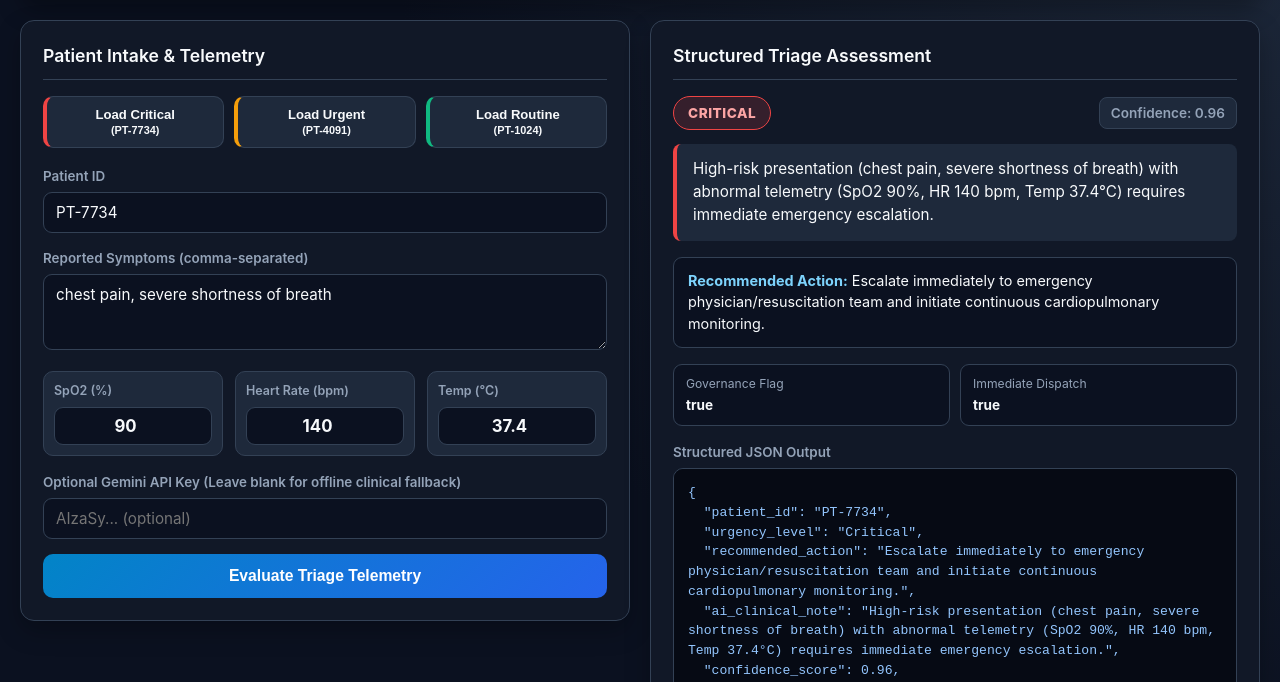
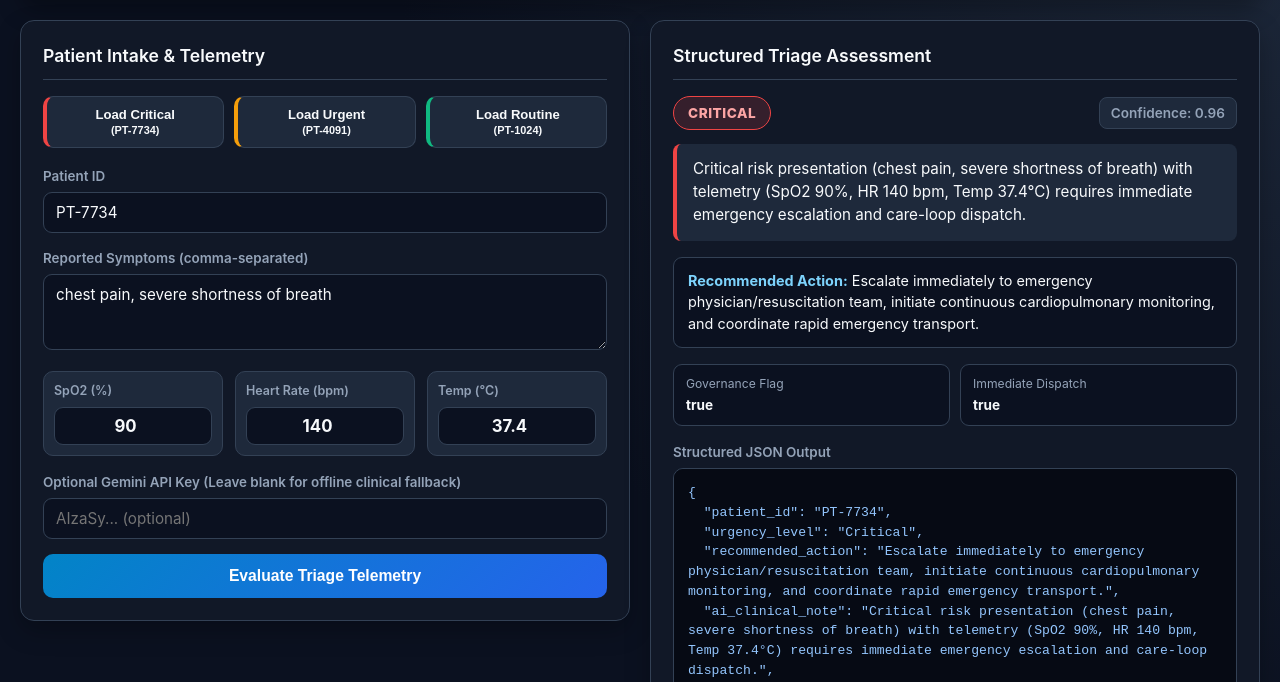
Before and after one commit to nileshritik2312-cyber/nio-omnicare, a plain HTML site: page index.html in a window 1280 px wide. Shown: the part 118-800 px from the top of the page. Drawn offline with Linux system fonts and the light colour scheme.

Commit message:
Refactor triage function with keyword handling
Refactor runDeterministicTriage function to include keyword arrays for critical, urgent, and routine symptoms. Update recommended actions and clinical notes based on urgency levels.

```diff
--- a/index.html
+++ b/index.html
@@ -502,38 +502,70 @@
       evaluateTriage();
     }
 
-    function runDeterministicTriage(payload) {
+ function runDeterministicTriage(payload) {
       const text = payload.symptoms.toLowerCase();
       const { spo2, heart_rate, temp } = payload;
+
+      const criticalKeywords = [
+        "chest pain", "severe shortness of breath", "shortness of breath",
+        "unconscious", "unresponsive", "fainting", "syncope",
+        "bleeding", "blood", "hemorrhage", "accident", "trauma",
+        "fracture", "head injury", "stroke", "paralysis", "slurred speech",
+        "seizure", "convulsion", "choking", "anaphylaxis", "severe allergic",
+        "poisoning", "overdose", "burns", "suicidal", "shock", "cyanosis",
+        "severe abdominal pain"
+      ];
+
+      const urgentKeywords = [
+        "fever", "high fever", "dizziness", "dizzy", "dehydration",
+        "vomiting", "persistent vomiting", "diarrhea", "infection",
+        "asthma", "wheezing", "moderate pain", "sprain", "burn",
+        "palpitations", "confusion", "migraine", "severe headache",
+        "ear pain", "urinary pain", "high blood pressure", "hypertension",
+        "low blood sugar", "hypoglycemia", "abnormal screening"
+      ];
+
+      const routineKeywords = [
+        "mild cough", "cough", "cold", "nasal congestion", "runny nose",
+        "sore throat", "mild headache", "fatigue", "tiredness",
+        "routine checkup", "follow-up", "follow up", "screening review",
+        "prescription refill", "vaccination", "mild rash", "minor ache",
+        "back stiffness", "seasonal allergy"
+      ];
+
+      const hasCriticalKeyword = criticalKeywords.some((kw) => text.includes(kw));
+      const hasUrgentKeyword = urgentKeywords.some((kw) => text.includes(kw));
+      const hasRoutineKeyword = routineKeywords.some((kw) => text.includes(kw));
 
       const isCritical =
         spo2 < 92 ||
         heart_rate > 130 ||
         heart_rate < 45 ||
-        text.includes("chest pain") ||
-        text.includes("shortness of breath") ||
-        text.includes("unconscious");
+        temp >= 40.5 ||
+        temp <= 35.0 ||
+        hasCriticalKeyword;
 
       const isUrgent =
         !isCritical &&
         (spo2 < 95 ||
           heart_rate > 105 ||
-          temp >= 38.5 ||
-          text.includes("fever") ||
-          text.includes("dizziness"));
+          heart_rate < 55 ||
+          temp >= 38.3 ||
+          hasUrgentKeyword);
 
       if (isCritical) {
         return {
           patient_id: payload.patient_id,
           urgency_level: "Critical",
           recommended_action:
-            "Escalate immediately to emergency physician/resuscitation team and initiate continuous cardiopulmonary monitoring.",
-          ai_clinical_note: `High-risk presentation (${payload.symptoms}) with abnormal telemetry (SpO2 ${spo2}%, HR ${heart_rate} bpm, Temp ${temp}°C) requires immediate emergency escalation.`,
+            "Escalate immediately to emergency physician/resuscitation team, initiate continuous cardiopulmonary monitoring, and coordinate rapid emergency transport.",
+          ai_clinical_note: `Critical risk presentation (${payload.symptoms}) with telemetry (SpO2 ${spo2}%, HR ${heart_rate} bpm, Temp ${temp}°C) requires immediate emergency escalation and care-loop dispatch.`,
           confidence_score: 0.96,
           governance_flag: true,
           metadata: {
             ui_badge_color: "red",
             requires_immediate_dispatch: true,
+            care_loop_status: "immediate_emergency_escalation",
             engine_mode: "deterministic_clinical_fallback",
             timestamp: new Date().toISOString()
           }
@@ -545,30 +577,36 @@
           patient_id: payload.patient_id,
           urgency_level: "Urgent",
           recommended_action:
-            "Prioritize clinician evaluation within 30 minutes and recheck vital signs every 15 minutes.",
-          ai_clinical_note: `Moderate-risk presentation (${payload.symptoms}) with borderline telemetry (SpO2 ${spo2}%, HR ${heart_rate} bpm, Temp ${temp}°C) warrants prompt clinical review.`,
+            "Prioritize clinician or community health center evaluation within 30–60 minutes, recheck vitals every 15 minutes, and log follow-up tracking.",
+          ai_clinical_note: `Urgent presentation (${payload.symptoms}) with telemetry (SpO2 ${spo2}%, HR ${heart_rate} bpm, Temp ${temp}°C) warrants timely clinical review to prevent deterioration.`,
           confidence_score: 0.91,
           governance_flag: true,
           metadata: {
             ui_badge_color: "amber",
             requires_immediate_dispatch: false,
+            care_loop_status: "priority_clinical_followup",
             engine_mode: "deterministic_clinical_fallback",
             timestamp: new Date().toISOString()
           }
         };
       }
 
+      const notePrefix = hasRoutineKeyword
+        ? `Routine/low-acuity presentation (${payload.symptoms})`
+        : `Stable presentation (${payload.symptoms})`;
+
       return {
         patient_id: payload.patient_id,
         urgency_level: "Routine",
         recommended_action:
-          "Schedule standard outpatient follow-up and provide home care guidance with return precautions.",
-        ai_clinical_note: `Stable presentation (${payload.symptoms}) with normal telemetry (SpO2 ${spo2}%, HR ${heart_rate} bpm, Temp ${temp}°C) suitable for routine care pathway.`,
+          "Schedule standard outpatient or screening-to-care follow-up, share clear home-care guidance, and advise return if symptoms worsen.",
+        ai_clinical_note: `${notePrefix} with telemetry (SpO2 ${spo2}%, HR ${heart_rate} bpm, Temp ${temp}°C) fits a routine care pathway with scheduled follow-up.`,
         confidence_score: 0.94,
         governance_flag: false,
         metadata: {
           ui_badge_color: "green",
           requires_immediate_dispatch: false,
+          care_loop_status: "scheduled_routine_followup",
           engine_mode: "deterministic_clinical_fallback",
           timestamp: new Date().toISOString()
         }
```
